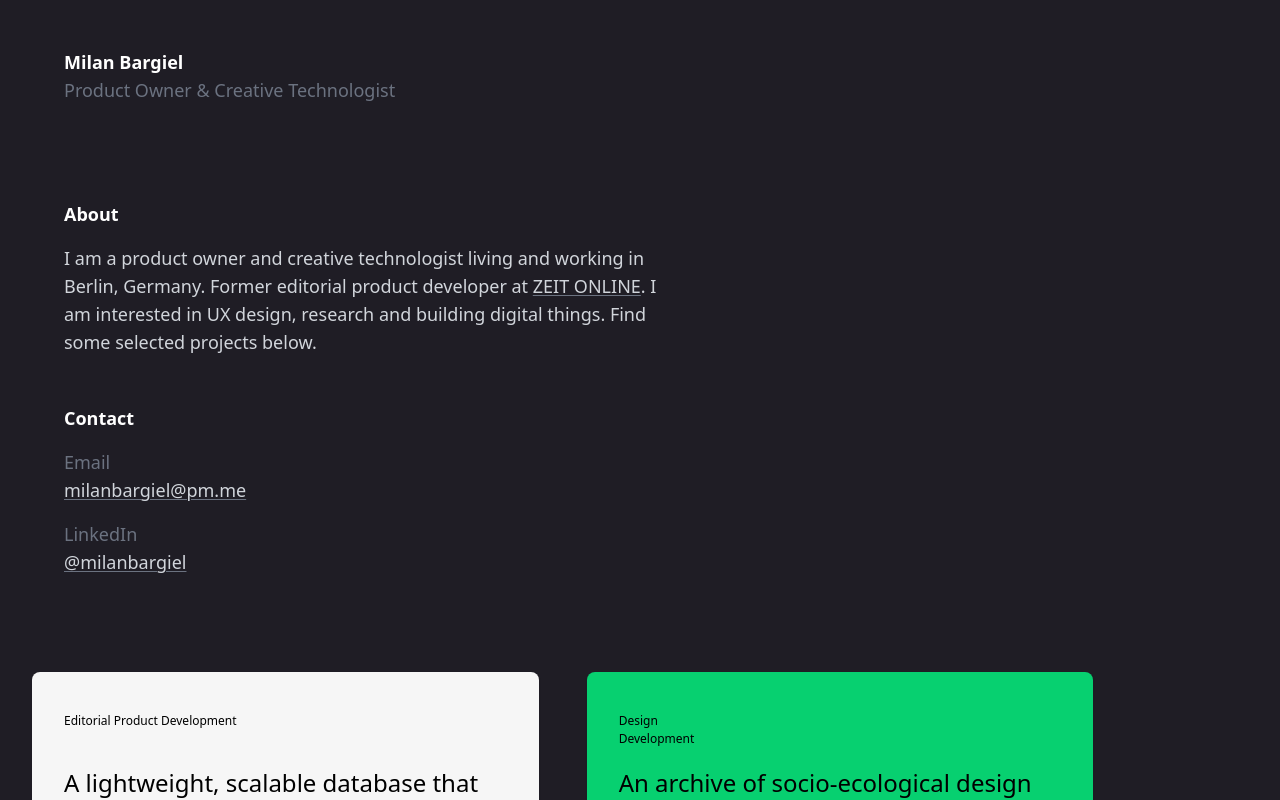
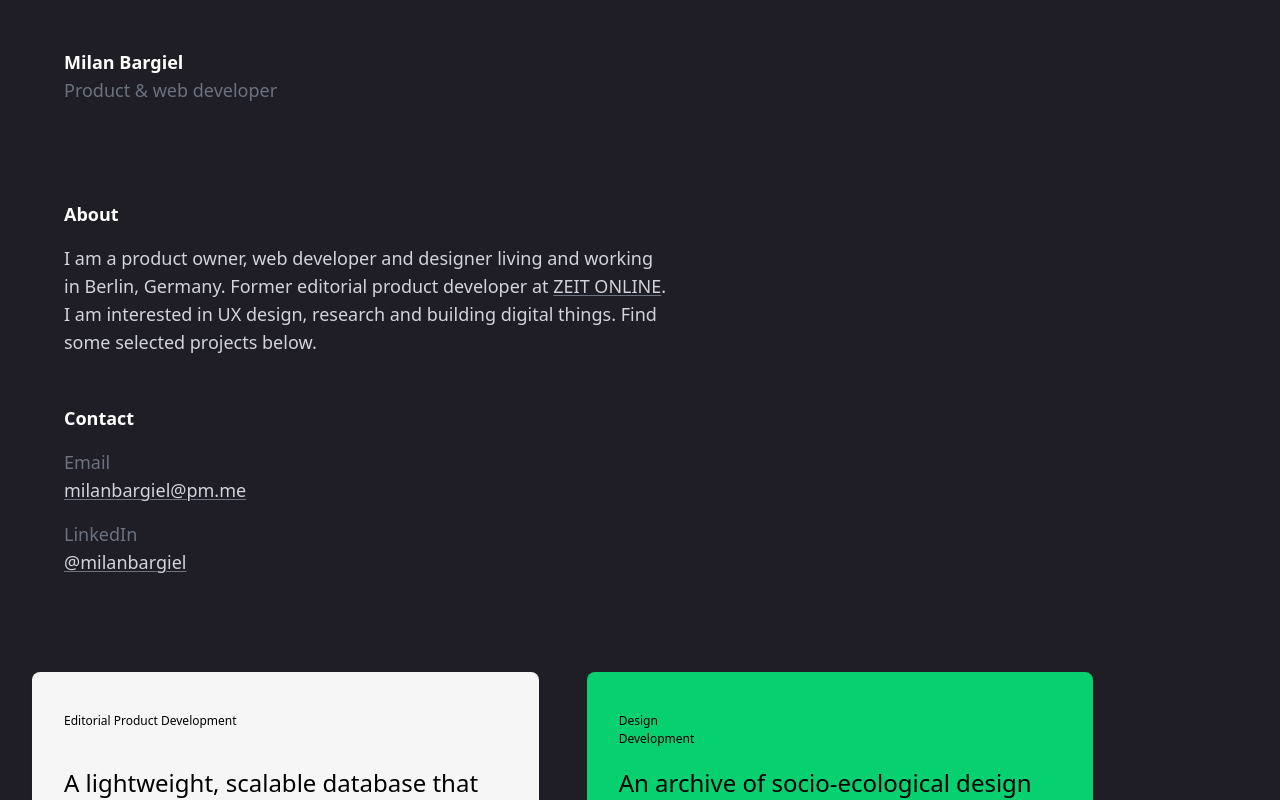
Before and after one commit to milanbargiel/portfolio, a Next.js app: page / in a window 1280 px wide. Shown: the top 800 px of the page. Built offline with nearby package versions, Linux system fonts and the light colour scheme.

Commit message:
Update intro

```diff
--- a/components/intro.js
+++ b/components/intro.js
@@ -6,12 +6,10 @@ export default function Intro() {
       <Link href="/">
         <h1 className="font-semibold">Milan Bargiel</h1>
       </Link>
-      <div className="text-gray-500 mb-24">
-        Product Owner & Creative Technologist
-      </div>
+      <div className="text-gray-500 mb-24">Product & web developer</div>
       <div className="mb-12 text-gray-300">
         <h2 className="font-semibold mb-4 text-white">About</h2>I am a product
-        owner and creative technologist living and working in Berlin, Germany.
+        owner, web developer and designer living and working in Berlin, Germany.
         Former editorial product developer at&nbsp;
         <Link
           variant="underline-white"
```
